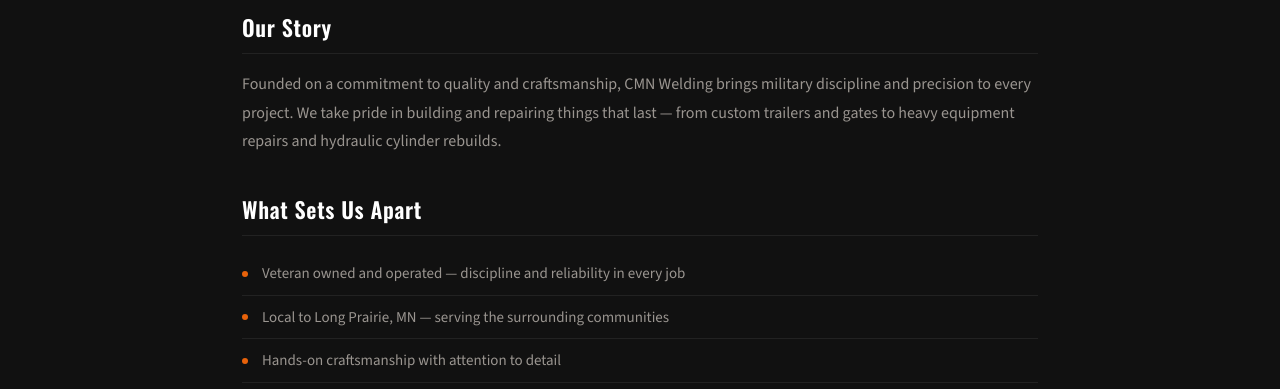
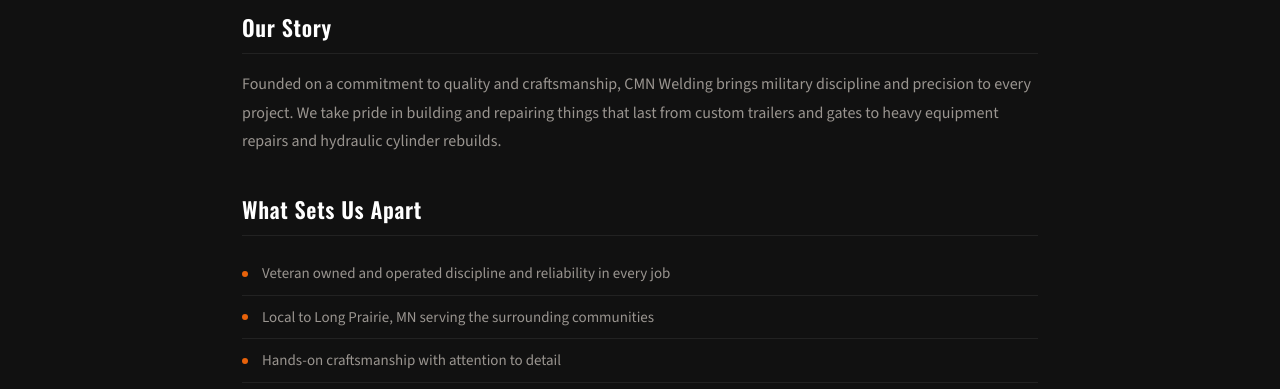
Before and after one commit to richb2025/CMN-welding-site, a website: page CMN Welding-site/public/about_us.html in a window 1280 px wide. Shown: the part 374-763 px from the top of the page. Drawn offline with nearby package versions, Linux system fonts and the light colour scheme; files whose address does not match are found by name.

Commit message:
Update about_us.html

```diff
--- a/CMN Welding-site/public/about_us.html
+++ b/CMN Welding-site/public/about_us.html
@@ -51,14 +51,14 @@
     <h2>Our Story</h2>
     <p>
       Founded on a commitment to quality and craftsmanship, CMN Welding brings military discipline and precision to
-      every project. We take pride in building and repairing things that last — from custom trailers and gates to
+      every project. We take pride in building and repairing things that last from custom trailers and gates to
       heavy equipment repairs and hydraulic cylinder rebuilds.
     </p>
 
     <h2>What Sets Us Apart</h2>
     <ul class="fab-list">
-      <li>Veteran owned and operated — discipline and reliability in every job</li>
-      <li>Local to Long Prairie, MN — serving the surrounding communities</li>
+      <li>Veteran owned and operated discipline and reliability in every job</li>
+      <li>Local to Long Prairie, MN serving the surrounding communities</li>
       <li>Hands-on craftsmanship with attention to detail</li>
       <li>Honest pricing and clear communication</li>
       <li>Mobile welding available for select projects</li>
```
